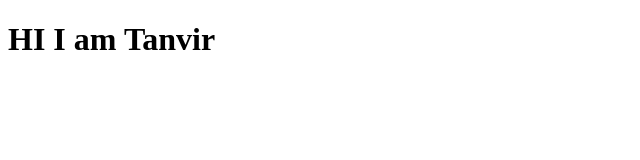
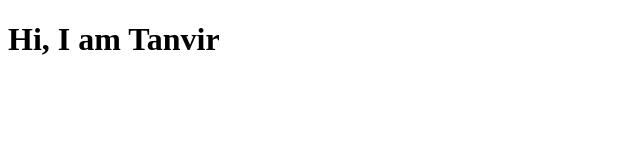
Before and after one commit to DevTanvirX/My-WebPage, a plain HTML site: page index.html in a window 1280 px wide. Shown: the full height of the page, 0-640 px from the left. Drawn offline with Linux system fonts and the light colour scheme.

Commit message:
Update index.html

```diff
--- a/index.html
+++ b/index.html
@@ -6,6 +6,6 @@
     <title>Tanvir</title>
 </head>
 <body>
-    <H1>HI I am Tanvir</H1>
+    <H1>Hi, I am Tanvir</H1>
 </body>
 </html>
```
